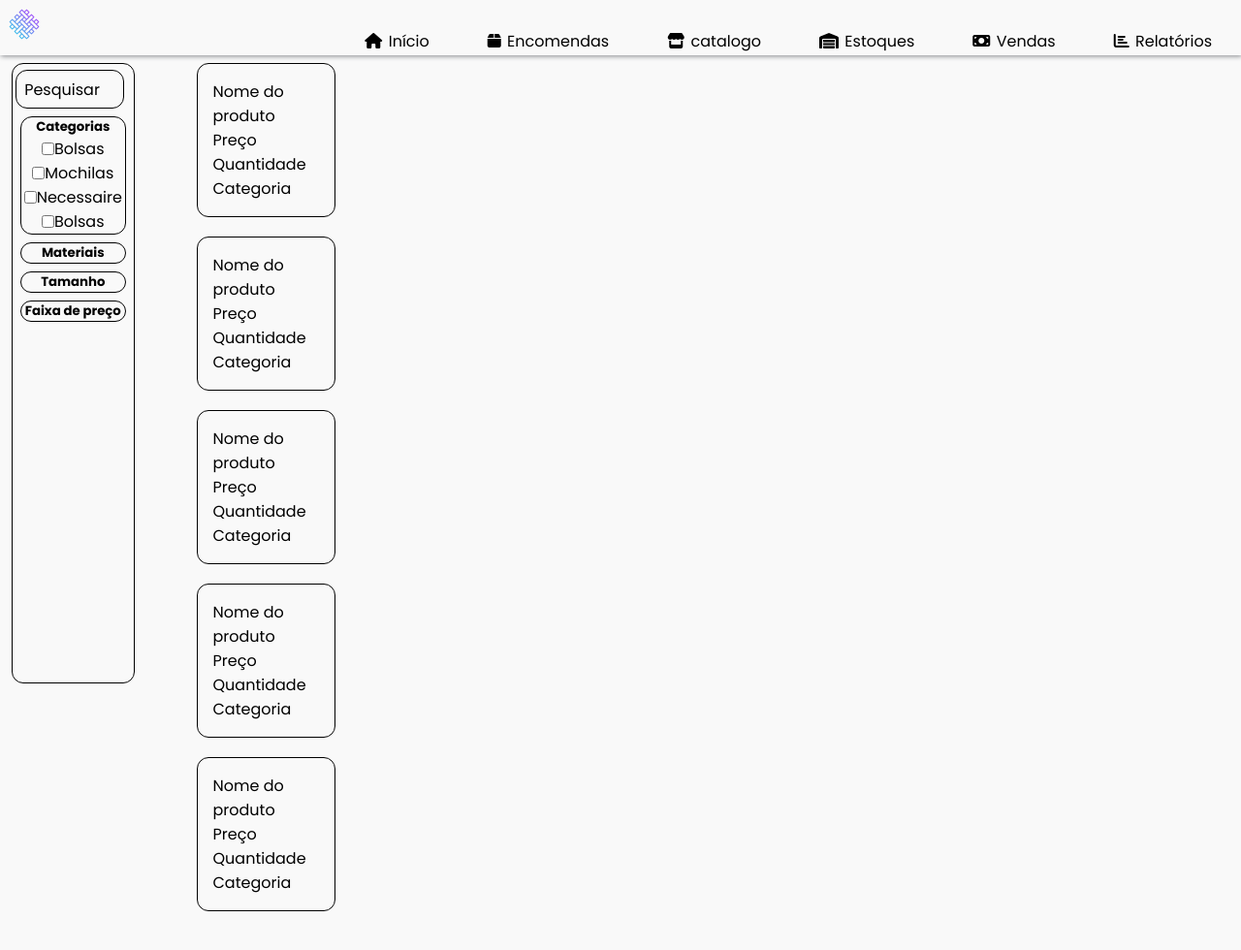
After one commit to 0DevMax/dashboardapp, a Flask app: page /catalogo in a window 1280 px wide. The commit adds this page. Shown: the whole page at 97% size. Run offline with Flask 2, Linux system fonts and the light colour scheme; data that the repository does not hold is empty; some libraries are stand-ins or nearby versions; some web fonts are replaced.

Commit message:
Esboço da página do catálogo

```diff
--- a/app.py
+++ b/app.py
@@ -22,17 +22,40 @@ cursor = conn.cursor()
 app = Flask(__name__, static_folder="static")
 
 # Rotas
+## 1. Início
 @app.route('/')
 def index():
     return render_template("dashboard.html")
 
+## 2. Encomendas
+@app.route('/encomendas')
+def rota_encomendas():
+    return render_template("encomendas.html")
+
+
+## 3. catalogo
+@app.route('/catalogo')
+def rota_catalogo():
+    return render_template("catalogo.html")
+
+
+## 4. Estoques
 @app.route('/produtos')
 def rota_produtos():
     return render_template("produtos.html")
 
+## 5. Vendas
+@app.route('/vendas')
+def rota_vendas():
+    return render_template("vendas.html")
+
+
+## 6. Relatórios
 @app.route('/relatorios')
 def rota_relatorios():
     return render_template("relatorios.html")
+
+
 
 # Função para retornar os dados
 def obter_dados_dashboard():
--- a/static/css/styles.css
+++ b/static/css/styles.css
@@ -4,7 +4,7 @@
     --branco: #f9f9f9;
     --cinza-escuro: #36383F;
     --cinza: #85888C;
-    font-size: 16px; /* Define um tamanho base para 1rem */
+    font-size: 16px;
 }
 
 *{
@@ -18,6 +18,11 @@ body{
     font-family: "Poppins", sans-serif;
 }
 
+
+body:has(.side-menu:checked){
+    overflow: hidden;
+}
+
 a{
     text-decoration: none;
 }
@@ -27,7 +32,7 @@ ul{
 }
 
 input {
-    width: 50%; /* Mantém como porcentagem para responsividade */
+    width: 50%;
 }
 
 .header{
@@ -39,9 +44,9 @@ input {
 }
 
 .logo{
-    width: 5rem; /* Aproximadamente 80px se o tamanho base for 16px */
-    height: 5rem;
-    margin: 0.3125rem; /* 5px */
+    width: 2.5rem;
+    height: 2.5rem;
+    margin: 0.3125rem;
 }
 
 .nav{
@@ -54,7 +59,7 @@ input {
 
 .menu a{
     display: block;
-    padding: 1.875rem; /* 30px */
+    padding: 1.875rem;
     color: black;
 }
 
@@ -70,7 +75,7 @@ input {
 .hamb{
     cursor: pointer;
     float: right;
-    padding: 2.5rem 1.25rem; /* 40px 20px */
+    padding: 2.5rem 1.25rem;
 }
 
 .hamb-line {
@@ -127,8 +132,8 @@ input {
 }
 
 .content {
-    padding: 1.25rem;
-    padding-top: 0.5rem; /* Ajustado de 12vw */
+    padding-bottom: 1.25rem;
+    padding-top: 0.5rem;
     align-items: center;
 }
 
@@ -167,9 +172,63 @@ color: darkgreen;
 .tag {
     color:#85888C
 }
+.content-catalogo {
+    display: flex;
+    flex-direction: row;
+    align-items: flex-start;
+}
 
-body:has(.side-menu:checked){
-    overflow: hidden;
+
+.card-catalogo {
+    flex-basis: calc(3333.333% - 1rem);
+    border-style: solid;
+    border-width: 1px;
+    border-color: black;
+    border-radius: 0.75rem;
+    margin: 0 0 1.25rem 4rem;
+    padding: 1rem;
+}
+
+.checkbox {
+    display: flex;
+    flex-direction: row;
+}
+
+.barra-pesquisa {
+    flex-shrink: 0;
+    border-style: solid;
+    border-width: 1px;
+    border-color: black;
+    border-radius: 0.75rem;
+    height: 2.5rem;
+    margin: 0.2rem;
+    margin-top: 0.4rem;
+    width: 90%;
+    display: flex;
+    align-items: center;
+    text-align: center;
+    padding: 0 0.5rem;
+}
+
+.filtro-bloco {
+    border-style: solid;
+    border-width: 1px;
+    border-color: black;
+    border-radius: 0.75rem;
+    margin: 0.50rem;
+    display: flex;
+    flex-direction: column;
+    align-items: center;
+}
+
+#filtro-pesquisa {
+    border-style: solid;
+    border-width: 1px;
+    border-color: black;
+    border-radius: 0.75rem;
+    height: 40rem;
+    width: 45rem;
+    margin-left: 0.75rem;
 }
 
 #painel {
@@ -204,6 +263,11 @@ color: red;
     background-color: whitesmoke;
 }
 
+#catalogo {
+    display: flex;
+    flex-wrap: wrap;
+}
+
 /* Responsividade */
 @media (min-width: 768px) {
     .nav{
--- a/templates/base.html
+++ b/templates/base.html
@@ -26,8 +26,9 @@
             <ul class="menu">
                 <li><a href="/"><i class="fa-solid fa-house"></i>Início</a></li>
                 <li><a href="/encomendas"><i class="fas fa-box"></i>Encomendas</a></li>
-                <li><a href="/vitrine"><i class="fas fa-store"></i>Vitrine</a></li>
+                <li><a href="/catalogo"><i class="fas fa-store"></i>catalogo</a></li>
                 <li><a href="/estoque"><i class="fas fa-warehouse"></i>Estoques</a></li>
+                <li><a href="/vendas"><i class="fa-solid fa-money-bill"></i>Vendas</a></li>
                 <li><a href="/relatorios"><i class="fas fa-chart-bar"></i>Relatórios</a></li>
             </ul>
          </nav>
--- /dev/null
+++ b/templates/catalogo.html
@@ -0,0 +1,90 @@
+{% extends 'base.html' %}
+
+{% block conteudo %}
+
+<div class="content-catalogo">
+
+    <div id="filtro-pesquisa">
+
+        <div class="barra-pesquisa">Pesquisar</div>
+
+        <div class="filtro-bloco">
+            <h5>Categorias</h3>
+
+            <div class="checkbox">
+                <input type="checkbox" id="bolsas" name="bolsas" />
+                <label for="bolsas">Bolsas</label>
+            </div>
+
+            <div class="checkbox">
+                <input type="checkbox" id="mochilas" name="mochilas" />
+                <label for="mochilas">Mochilas</label>
+            </div>
+
+            <div class="checkbox">
+                <input type="checkbox" id="Necessaire" name="Necessaire" />
+                <label for="Necessaire">Necessaire</label>
+            </div>
+
+            <div class="checkbox">
+                <input type="checkbox" id="bolsas" name="bolsas" />
+                <label for="bolsas">Bolsas</label>
+            </div>
+        </div>
+
+        <div class="filtro-bloco">
+            <h5>Materiais</h5>
+        </div>
+
+        <div class="filtro-bloco">
+            <h5>Tamanho</h5>
+        </div>
+
+        <div class="filtro-bloco">
+            <h5>Faixa de preço</h5>
+        </div>
+
+    </div>
+
+    <div id="catalogo">
+
+        <div class="card-catalogo">
+            <p>Nome do produto</p>
+            <p>Preço</p>
+            <p>Quantidade</p>
+            <p>Categoria</p>
+        </div>
+
+        <div class="card-catalogo">
+            <p>Nome do produto</p>
+            <p>Preço</p>
+            <p>Quantidade</p>
+            <p>Categoria</p>
+        </div>
+
+        <div class="card-catalogo">
+            <p>Nome do produto</p>
+            <p>Preço</p>
+            <p>Quantidade</p>
+            <p>Categoria</p>
+        </div>
+
+        <div class="card-catalogo">
+            <p>Nome do produto</p>
+            <p>Preço</p>
+            <p>Quantidade</p>
+            <p>Categoria</p>
+        </div>
+
+        <div class="card-catalogo">
+            <p>Nome do produto</p>
+            <p>Preço</p>
+            <p>Quantidade</p>
+            <p>Categoria</p>
+        </div>
+    </div>
+
+</div>
+
+
+{% endblock %}
```
Also changed, not shown: templates/estoques.html (renamed from templates/produtos.html).
